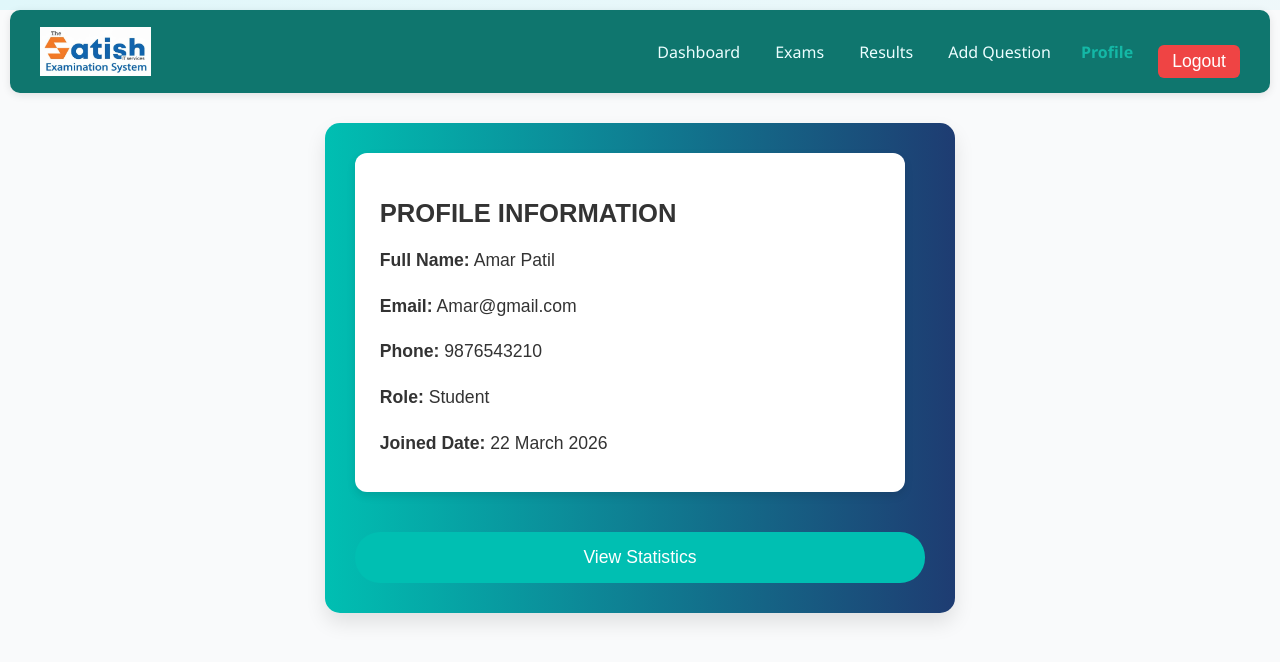
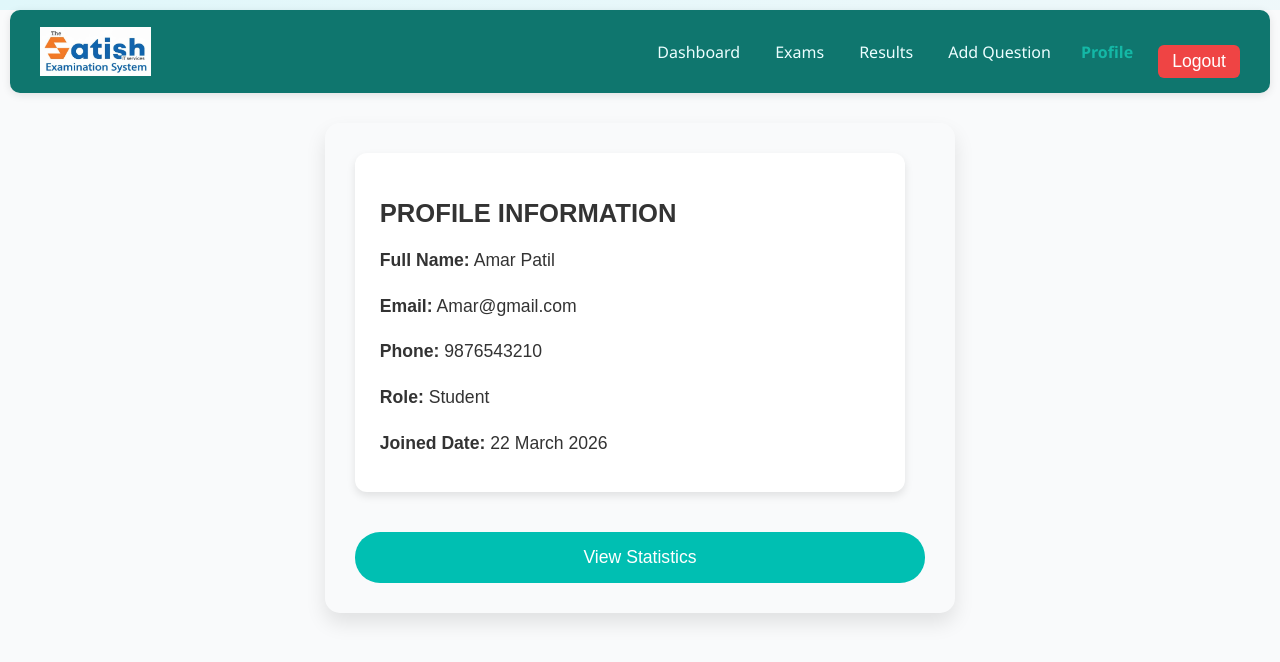
Before and after one commit to SIT2711/online-exam-system, a React (Create React App) app: page /profile in a window 1280 px wide. Shown: the top 662 px of the page. Built offline with nearby package versions, Linux system fonts and the light colour scheme.

Commit message:
EditProfile

```diff
--- a/src/styles/Profile.css
+++ b/src/styles/Profile.css
@@ -2,7 +2,7 @@
 
 /* Container for the entire profile */
 .profile-container {
-  background: linear-gradient(to right, #00BFB2, #1e3c72); /* Gradient background */
+   /* Gradient background */
   color: #fff;
   width: 46%;
   margin: 0 auto;
```
